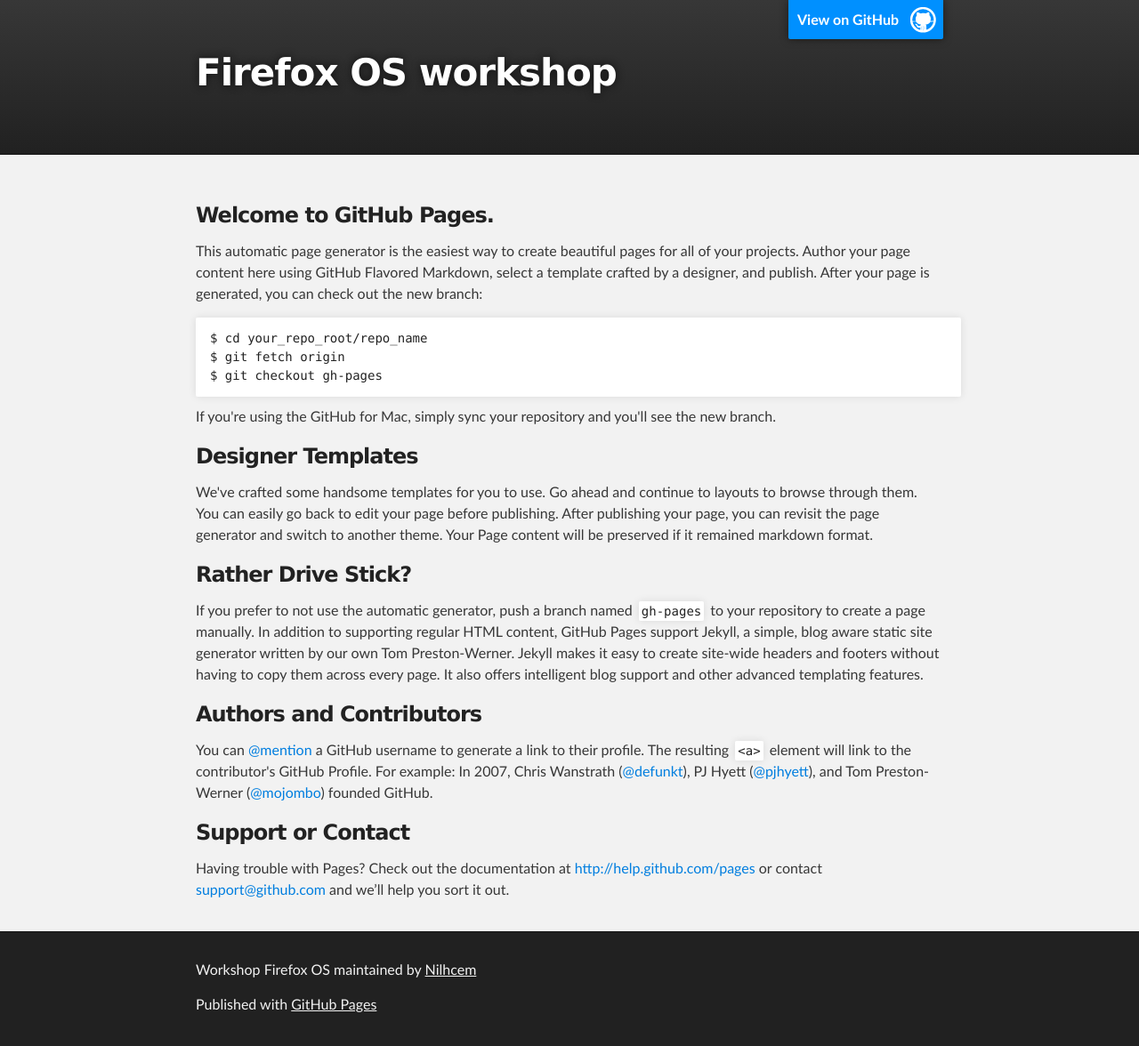
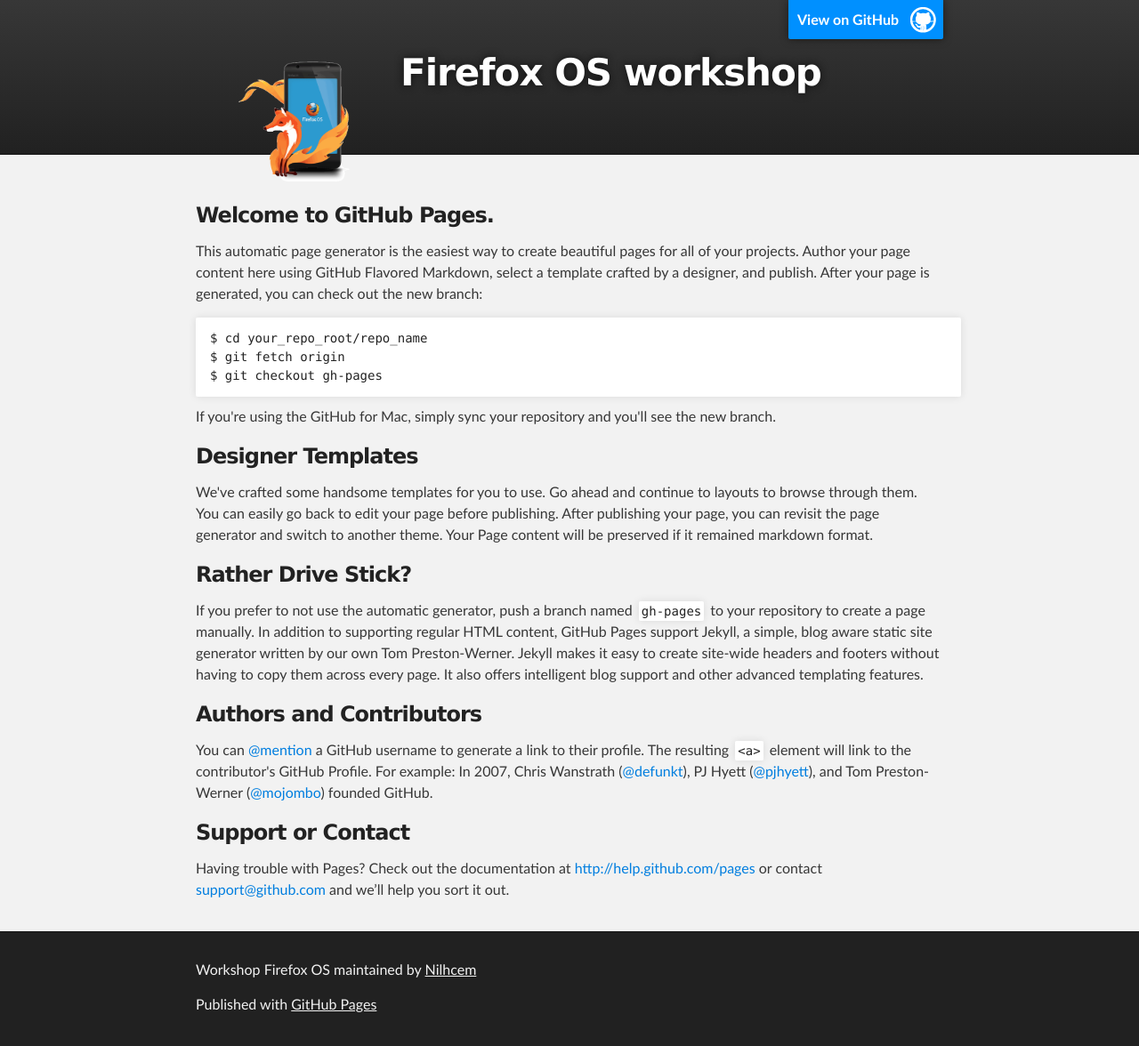
Before and after one commit to Nilhcem/xebia-fxos-workshop, a Jekyll site: the page built from index.html, in a window 1280 px wide. Shown: the whole page at 89% size. Built offline with Jekyll 4.4.1, drawn with Linux system fonts in a browser that asks for light colours; Markdown is read by kramdown in place of the engine named in the settings.

Commit message:
Add firefox os logo

```diff
--- a/_layouts/main.html
+++ b/_layouts/main.html
@@ -7,6 +7,7 @@
     <meta name="description" content="Workshop Firefox OS" />
 
     <link rel="stylesheet" type="text/css" media="screen" href="stylesheets/stylesheet.css">
+    <link rel="stylesheet" type="text/css" media="screen" href="stylesheets/main.css">
 
     <title>{{ page.title }}</title>
   </head>
@@ -17,6 +18,7 @@
         <header class="inner">
           <a id="forkme_banner" href="https://github.com/Nilhcem/xebia-fxos-workshop">View on GitHub</a>
 
+	  <img id="fxos_logo" src="images/fxos_logo.png" />
           <h1 id="project_title">{{ page.title }}</h1>
           <h2 id="project_tagline"></h2>
         </header>
--- /dev/null
+++ b/stylesheets/main.css
@@ -0,0 +1,7 @@
+#fxos_logo {
+    border: medium none;
+    box-shadow: 0 0 0 0;
+    display: inline;
+    float: left;
+    width: 220px;
+}
```
Also changed, not shown: images/fxos_logo.png (added).
